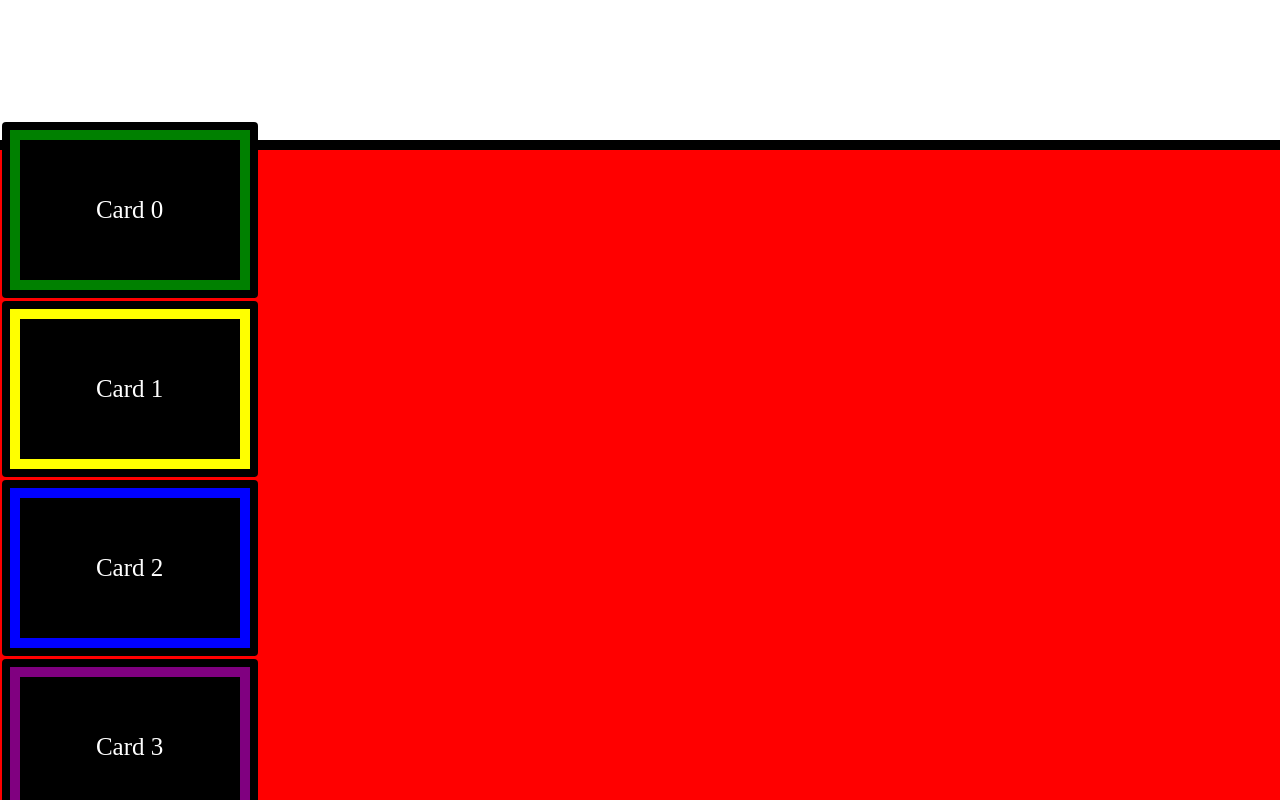
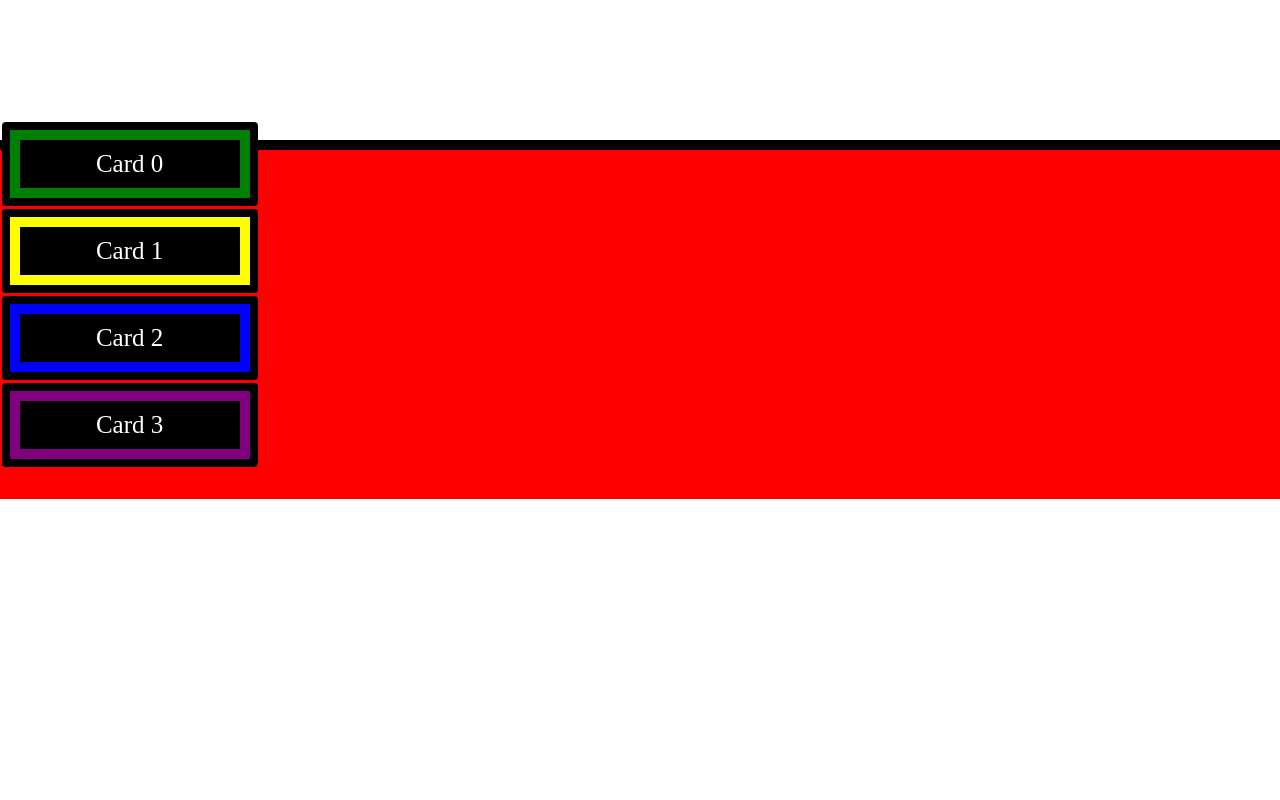
Before and after one commit to MeetYourCreator/reactjs-common-components, a React (Create React App) app: page / in a window 1280 px wide. Shown: the part 660-1460 px from the top of the page. Built offline with nearby package versions, Linux system fonts and the light colour scheme.

Commit message:
update AnimationElement

```diff
--- a/src/components/AnimationElement/AnimationElement.tsx
+++ b/src/components/AnimationElement/AnimationElement.tsx
@@ -1,4 +1,4 @@
-import React, { useId, useRef, useState, useEffect } from 'react';
+import React from 'react';
 import { useObserve } from '../../hooks/useObserve';
 import { Card } from '../index';
 import { UseObserveInput } from '../../hooks/types';
@@ -18,10 +18,7 @@ export const AnimationElement = ({
   );
 
   return (
-    <article
-      ref={ref}
-      // onWheel={onWheel}
-    >
+    <article ref={ref}>
       <div className="element">
         <Card>R</Card>
       </div>
--- a/src/components/AnimationElement/styles.css
+++ b/src/components/AnimationElement/styles.css
@@ -7,23 +7,16 @@
   }
 }
 
-.vertical-nav-container {
-  display: flex;
-  flex-direction: column;
-  align-items: flex-start;
-  gap: 1 rem;
-}
-
 .element {
   padding: 0.5rem;
-  border-radius: 0.25rem;
-  font-size: 25px;
+  border: 1px black solid;
+  font-size: 35px;
   background: white;
   opacity: 0;
 }
 
 .element.show {
-  animation: slideInLeft 1s ease-in-out 1s 1 normal none;
+  animation: slideInLeft 3s ease-in-out 1s 1 normal none;
   /* animation-name: slideInLeft;
   animation-duration: 1s;
   animation-timing-function: ease-in-out;
--- a/src/components/Card/styles.css
+++ b/src/components/Card/styles.css
@@ -5,7 +5,6 @@
   align-items: center;
   width: fit-content;
   height: fit-content;
-  min-height: 10rem;
   padding: 10px 0px;
   background-color: transparent;
 }
```
